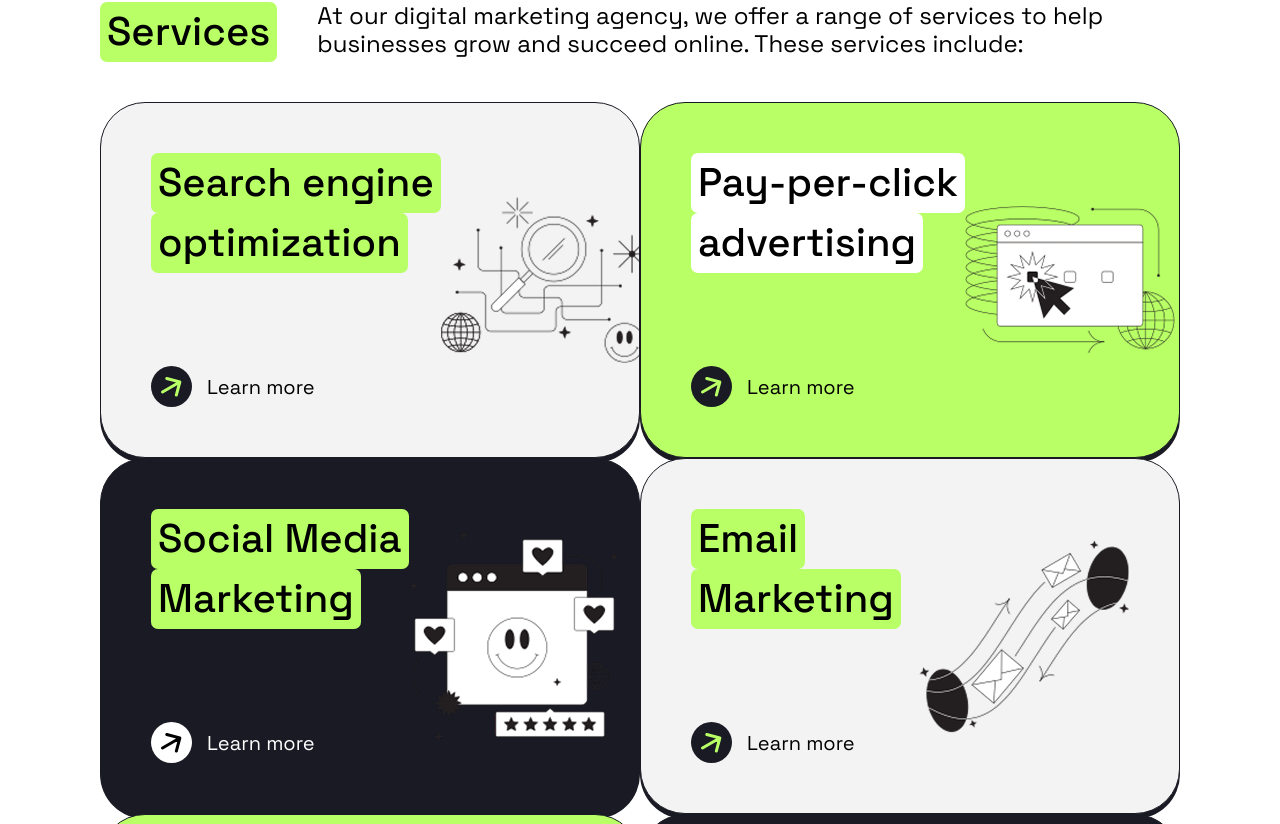
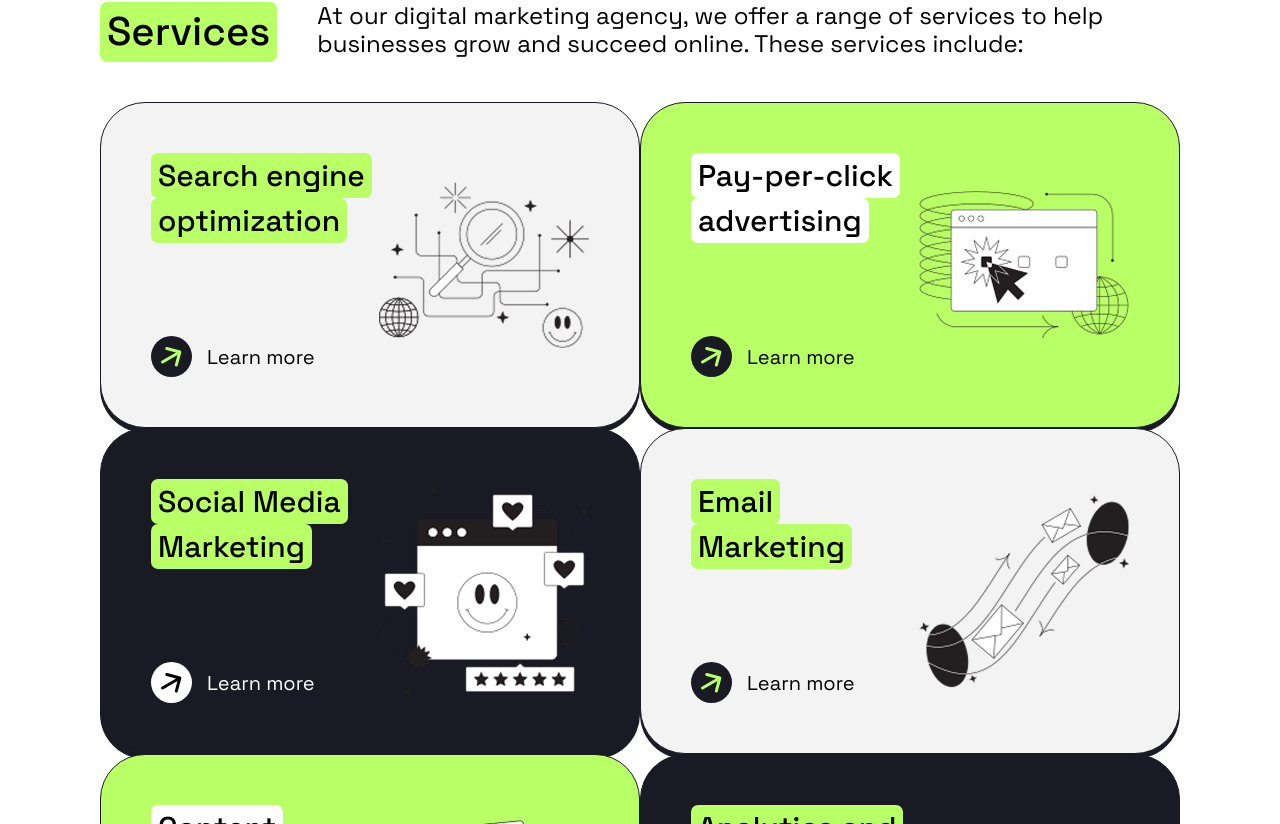
Before and after one commit to priyanshsao/positivus, a React (Vite) app: page / in a window 1280 px wide. Shown: the part 1296-2120 px from the top of the page. Built offline with nearby package versions, Linux system fonts and the light colour scheme.

Commit message:
added card

```diff
--- a/src/components/home_page/heading.jsx
+++ b/src/components/home_page/heading.jsx
@@ -15,7 +15,7 @@ export const Heading = ({variant = "green", content = ["sample","data"], slots =
                 "flex flex-col w-fit gap-2.5 px-1.75 rounded-[7px]",
                 headingVariants[variant]
             )}>
-                <h2>{content[0]}</h2>
+                <h3>{content[0]}</h3>
             </div>
             )
         } else {
@@ -34,7 +34,7 @@ export const Heading = ({variant = "green", content = ["sample","data"], slots =
                                     )}
                                     key={index}
                                     >
-                                        <h2 className="truncate">{labelData}</h2>
+                                        <h3 className="truncate text-">{labelData}</h3>
                                     </div>
                                 )
                             } else {
@@ -45,7 +45,7 @@ export const Heading = ({variant = "green", content = ["sample","data"], slots =
                                     )}
                                     key={index}
                                     >
-                                        <h2 className="truncate">{labelData}</h2>
+                                        <h3 className="truncate">{labelData}</h3>
                                     </div>
                                 )
                             }
--- a/src/components/home_page/serviceCards.jsx
+++ b/src/components/home_page/serviceCards.jsx
@@ -12,7 +12,7 @@ export const ServiceCard = ({content, link, header, imgSrc, bgColor}) => {
 
   return (
     <div className={clsx(
-        "flex max-w-175 justify-center w-full md:justify-between items-center p-12.5 overflow-hidden rounded-[45px] border border-[#191A23] shadow-[0_5px_0_0_#191A23]",
+        "flex max-w-175 justify-center w-full sm:justify-between items-center p-12.5 overflow-hidden rounded-[45px] border border-[#191A23] shadow-[0_5px_0_0_#191A23]",
         color[bgColor]
     )}>
       <div className="flex flex-col justify-center gap-10.5 md:gap-23.25">
```
